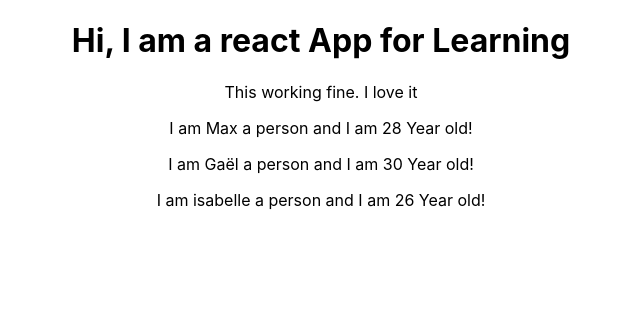
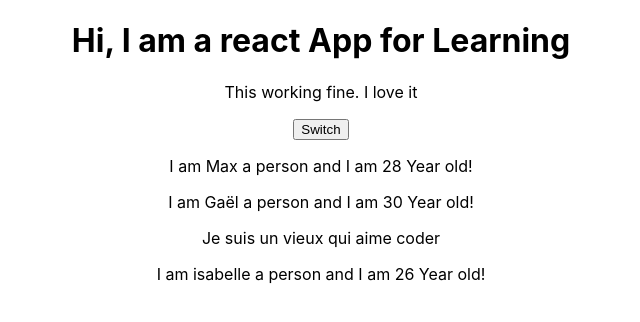
Before and after one commit to hervekhg/reactnativelearningproject, a React (Create React App) app: page / in a window 1280 px wide. Shown: the top 322 px of the page, without its empty margins (319-959 px from the left). Built offline with nearby package versions, Linux system fonts and the light colour scheme.

Commit message:
6.Récupérer les éléments entre les balises du component (props.children)

```diff
--- a/src/App.js
+++ b/src/App.js
@@ -8,6 +8,7 @@ class App extends Component {
       <div className="App">
         <h1> Hi, I am a react App for Learning </h1>
         <p>This working fine. I love it</p>
+        <button> Switch</button>
         <Person name="Max" age="28"/>
         <Person name="Gaël" age="30"> Je suis un vieux qui aime coder </Person>
         <Person name="isabelle" age="26"/>
--- a/src/Person/Person.js
+++ b/src/Person/Person.js
@@ -4,7 +4,13 @@ import React from 'react';
 
 
 const person = (props) => {
-	return <p> I am {props.name} a person and I am {props.age} Year old!</p>
+	return (
+		<div>
+			<p> I am {props.name} a person and I am {props.age} Year old!</p>
+			<p> {props.children} </p>
+		</div>
+
+	)
 };
 
 export default person;
```
